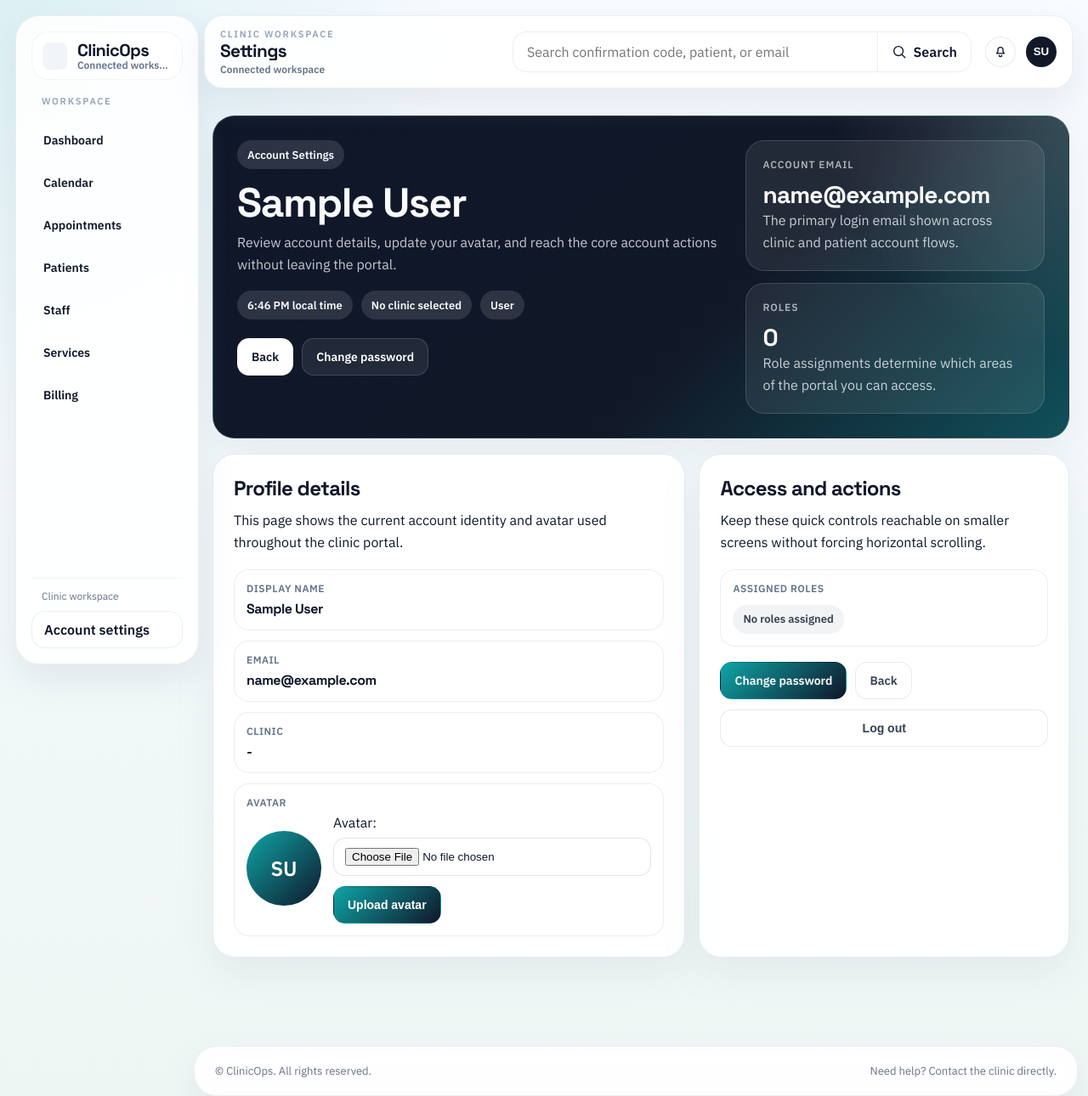
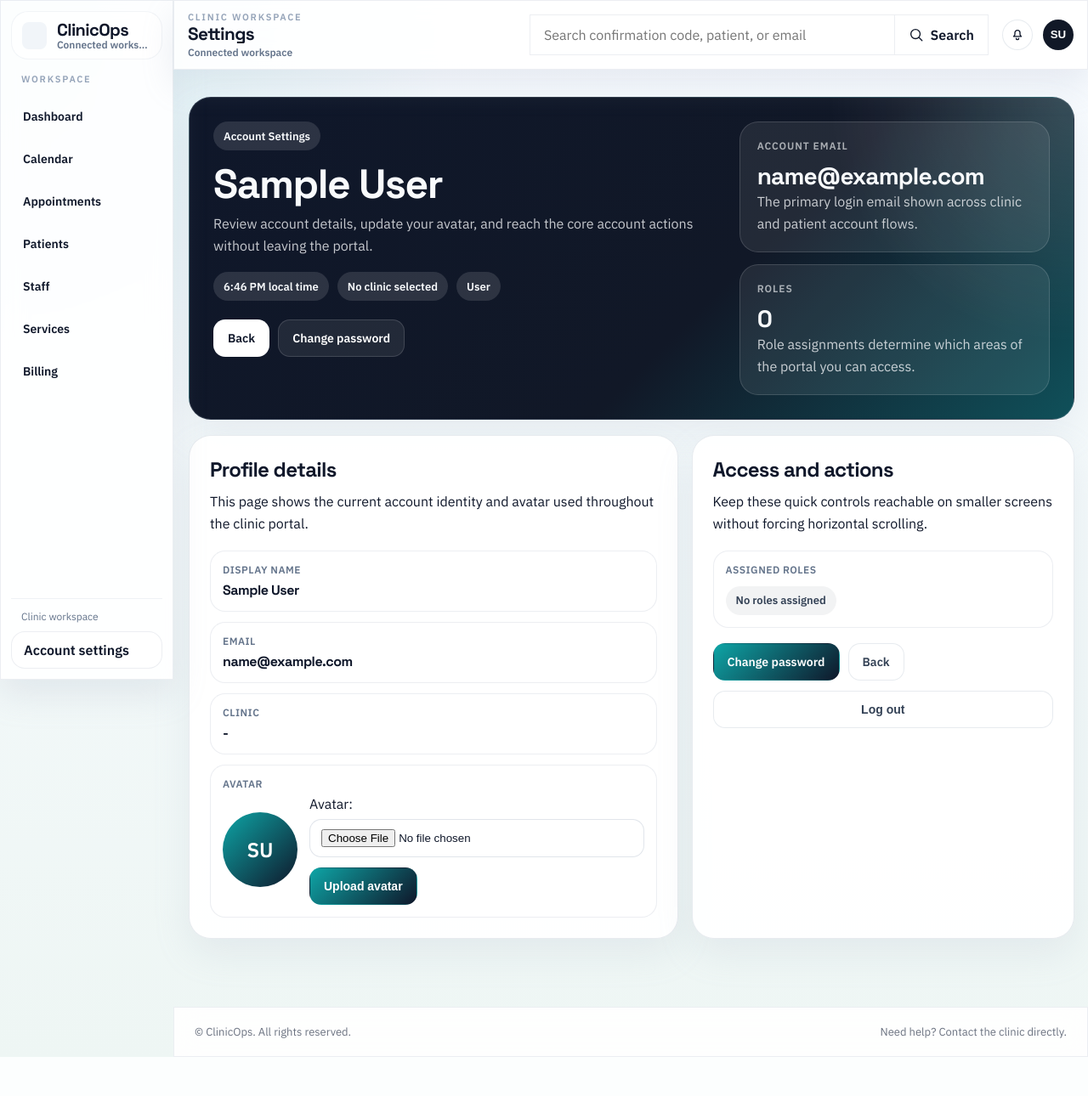
Before and after one commit to pinoyvaautomation/Clinicops, a Django app: page /settings/ in a window 1280 px wide. Shown: the whole page at 85% size. After the commit the page ends 1244 px from the top, so only its background shows below. Run offline with Django 5.2, Linux system fonts and the light colour scheme; the visitor is signed in with stand-in values (Sample User, id 1); data that the repository does not hold is empty; parts of the project's set-up code (start-up, migrations or seed data) failed here and were passed over.

Commit message:
Tighten portal shell spacing

```diff
--- a/core/templates/core/partials/top_nav.html
+++ b/core/templates/core/partials/top_nav.html
@@ -508,20 +508,20 @@
     overflow-x: hidden;
   }
   body.portal-shell-page {
-    --shell-edge: 18px;
-    --shell-sidebar-width: 216px;
+    --shell-edge: 0px;
+    --shell-sidebar-width: 204px;
     --shell-topbar-height: 76px;
   }
   body.portal-shell-page .wrap {
     max-width: none;
     margin: 0;
-    padding: calc(var(--shell-topbar-height) + 40px) 22px 56px calc(var(--shell-sidebar-width) + 34px);
+    padding: calc(var(--shell-topbar-height) + 18px) 16px 44px calc(var(--shell-sidebar-width) + 18px);
   }
   body.portal-shell-page .site-footer {
-    margin: 48px 12px 0 calc(var(--shell-sidebar-width) + 12px);
-    border-radius: 26px;
+    margin: 36px 0 0 var(--shell-sidebar-width);
+    border-radius: 0;
     border: 1px solid rgba(148, 163, 184, 0.18);
-    box-shadow: 0 18px 38px rgba(148, 163, 184, 0.14);
+    box-shadow: none;
   }
   body.portal-shell-page .site-footer__inner {
     max-width: none;
@@ -542,9 +542,9 @@
     width: var(--shell-sidebar-width);
     display: flex;
     flex-direction: column;
-    gap: 18px;
-    padding: 18px;
-    border-radius: 28px;
+    gap: 16px;
+    padding: 12px;
+    border-radius: 0;
     z-index: 1100;
   }
   .sidebar-brand {
@@ -627,12 +627,13 @@
   .top-nav {
     width: auto;
     margin: 0;
-    padding: 14px 18px;
+    padding: 12px 16px;
     position: fixed;
     top: var(--shell-edge);
-    left: calc(var(--shell-sidebar-width) + 24px);
+    left: var(--shell-sidebar-width);
     right: var(--shell-edge);
     min-height: var(--shell-topbar-height);
+    border-radius: 0;
     z-index: 1200;
   }
   .topbar-left {
@@ -683,7 +684,7 @@
     grid-template-columns: minmax(0, 1fr) auto;
     align-items: center;
     border: 1px solid rgba(148, 163, 184, 0.18);
-    border-radius: 16px;
+    border-radius: 0;
     background: rgba(255, 255, 255, 0.82);
     box-shadow: inset 0 1px 0 rgba(255, 255, 255, 0.4);
     overflow: hidden;
@@ -723,7 +724,7 @@
     min-height: 40px;
     padding: 0 12px;
     border: 1px solid rgba(148, 163, 184, 0.18);
-    border-radius: 14px;
+    border-radius: 0;
     background: #fff;
   }
   .topbar-search__icon {
```
